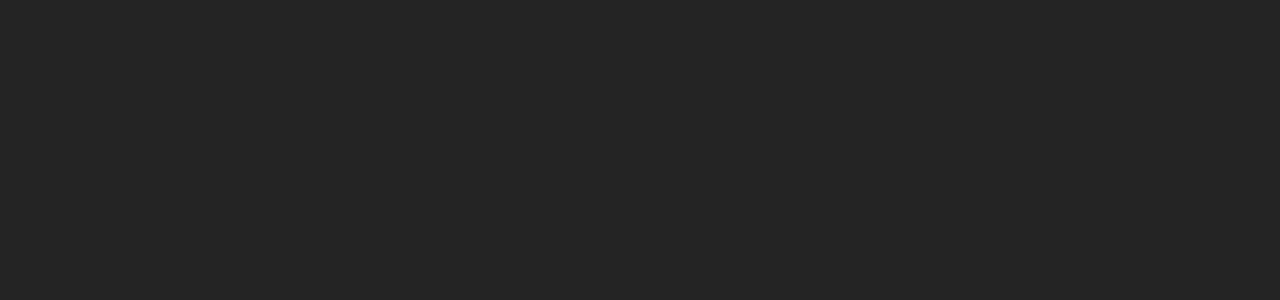
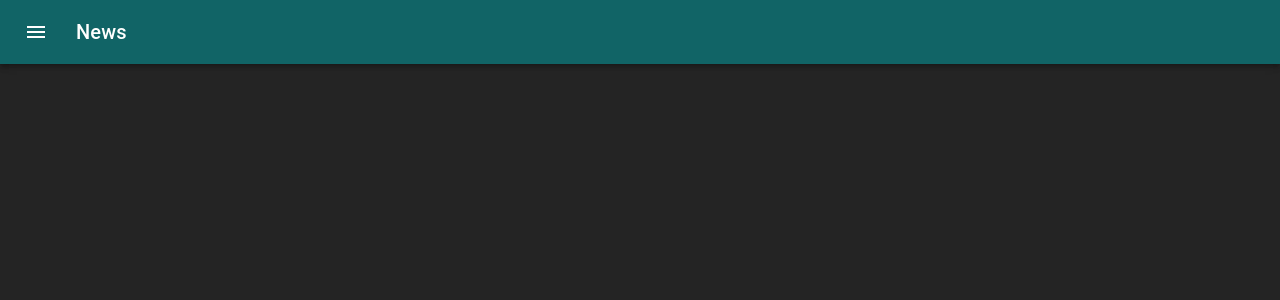
Before and after one commit to Jatin00555/news-feed-application, a React (Vite) app: page / in a window 1280 px wide. Shown: the top 300 px of the page. Built offline with nearby package versions, Linux system fonts and the light colour scheme.

Commit message:
-Setup of topbar is completed

```diff
--- a/src/App.tsx
+++ b/src/App.tsx
@@ -2,12 +2,16 @@ import { Provider } from "react-redux";
 import "./App.css";
 import NewsAggregator from "./components/NewsAggregator";
 import { store } from "./storage/globalStore/store";
+import { ThemeProvider } from "@mui/material";
+import lightTheme from "./themes/lightTheme";
 
 function App() {
   return (
-    <Provider store={store}>
-      <NewsAggregator />
-    </Provider>
+    <ThemeProvider theme={lightTheme}>
+      <Provider store={store}>
+        <NewsAggregator />
+      </Provider>
+    </ThemeProvider>
   );
 }
 
--- a/src/components/NewsAggregator.tsx
+++ b/src/components/NewsAggregator.tsx
@@ -1,11 +1,12 @@
-import React from 'react'
+import { Stack } from "@mui/material";
+import TopBar from "./TopBar";
 
 const NewsAggregator = () => {
   return (
-    <div>
+    <Stack width={"100vw"} height={"100vh"}>
+      <TopBar />
+    </Stack>
+  );
+};
 
-    </div>
-  )
-}
-
-export default NewsAggregator
+export default NewsAggregator;
--- /dev/null
+++ b/src/components/TopBar.tsx
@@ -0,0 +1,31 @@
+import AppBar from '@mui/material/AppBar';
+import Box from '@mui/material/Box';
+import Toolbar from '@mui/material/Toolbar';
+import Typography from '@mui/material/Typography';
+import IconButton from '@mui/material/IconButton';
+import MenuIcon from '@mui/icons-material/Menu';
+import { useTranslation } from 'react-i18next';
+
+export default function TopBar() {
+  const {t} = useTranslation()
+  return (
+    <Box sx={{ flexGrow: 1 }}>
+      <AppBar position="static">
+        <Toolbar>
+          <IconButton
+            size="large"
+            edge="start"
+            color="inherit"
+            aria-label="menu"
+            sx={{ mr: 2 }}
+          >
+            <MenuIcon />
+          </IconButton>
+          <Typography variant="h6" component="div" sx={{ flexGrow: 1 }}>
+            {t('news')}
+          </Typography>
+        </Toolbar>
+      </AppBar>
+    </Box>
+  );
+}
--- /dev/null
+++ b/src/themes/lightTheme.ts
@@ -0,0 +1,22 @@
+import { createTheme } from "@mui/material";
+
+const lightTheme = createTheme({
+  palette: {
+    primary: {
+      main: "#116466",
+    },
+    secondary: {
+      main: "#D1E8E2",
+    },
+    background: {
+      default: "#2c3531",
+    },
+    text: {
+      primary: "#fff",
+      secondary: "#ffCB91",
+      disabled: "#2c3531",
+    },
+  },
+});
+
+export default lightTheme;
--- a/src/translations/languages/en/translation.json
+++ b/src/translations/languages/en/translation.json
@@ -1,3 +1,4 @@
 {
-  "name":"Name"
+  "name": "Name",
+  "news": "News"
 }
```
Also changed, not shown: 1 other file (tests, documents, lock files or other folders).
